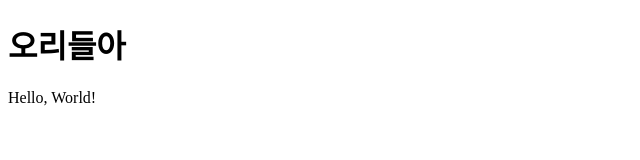
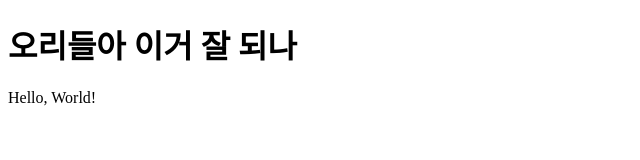
Before and after one commit to boostcampwm2023/iOS10-OpenList, a plain HTML site: page app/index.html in a window 1280 px wide. Shown: the whole page, without its empty margins (0-640 px from the left). Drawn offline with Linux system fonts and the light colour scheme.

Commit message:
Update index.html

```diff
--- a/app/index.html
+++ b/app/index.html
@@ -7,7 +7,7 @@
 	<title>Portfolio</title>
 </head>
 <body>
-  <h1>오리들아</h1>
+  <h1>오리들아 이거 잘 되나</h1>
   <p>Hello, World!</p>
 </body>
 </html>
```
